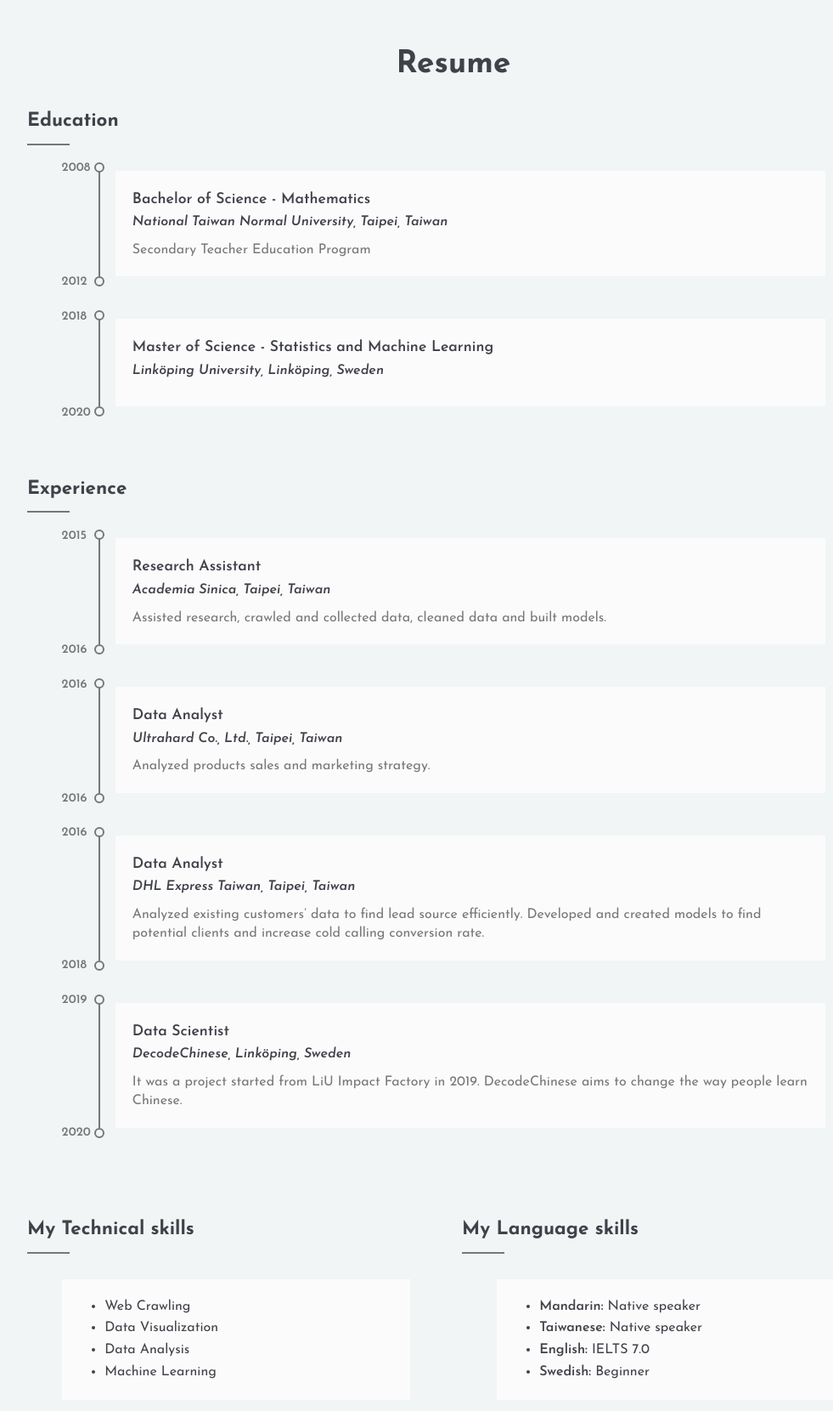
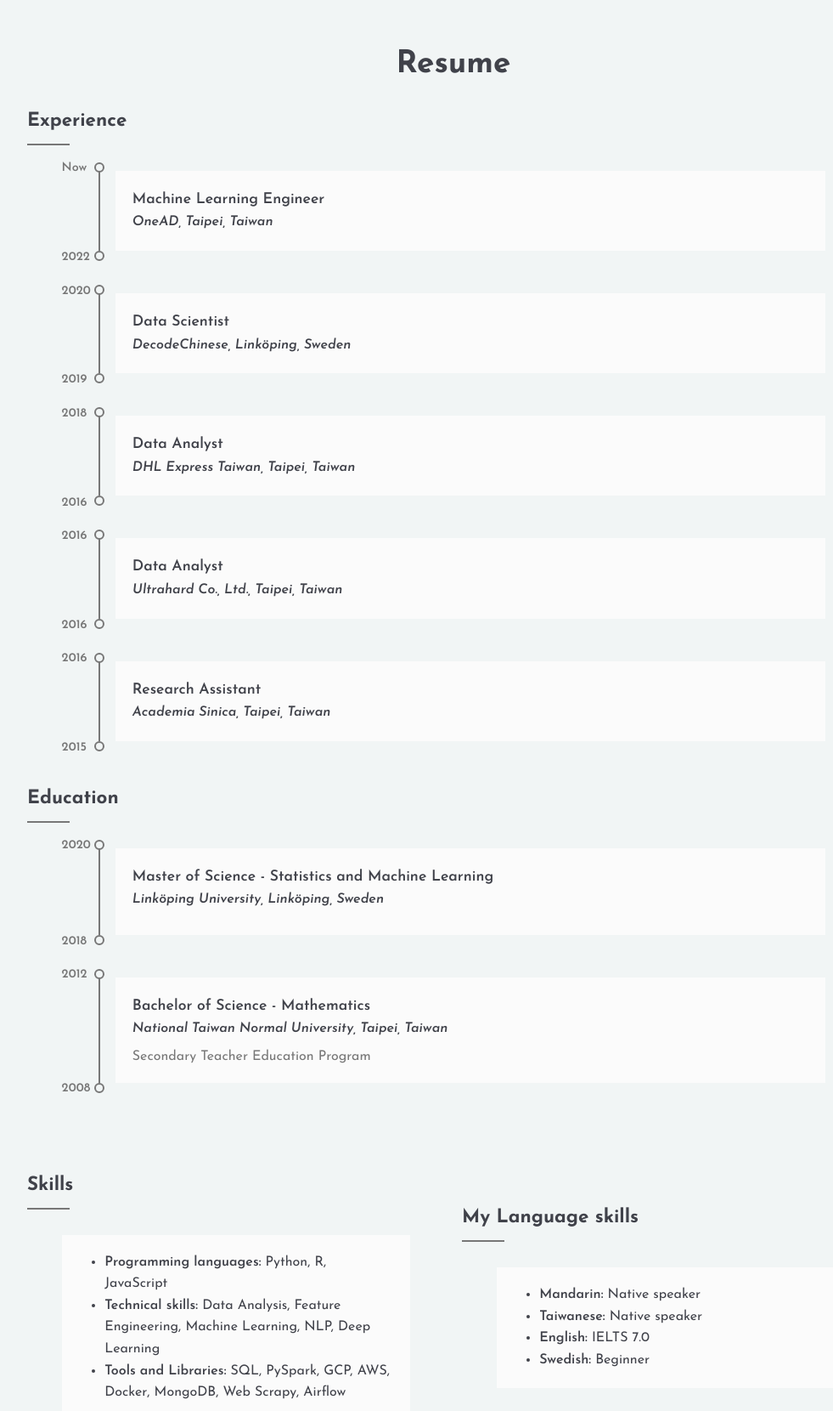
Before and after one commit to shihs/shihs.github.io, a plain HTML site: page index.html in a window 1280 px wide. Shown: the part 1140-2800 px from the top of the page at 85% size, without its empty margins (106-1087 px from the left). Drawn offline with Linux system fonts and the light colour scheme.

Commit message:
Modified homepage

```diff
--- a/index.html
+++ b/index.html
@@ -21,6 +21,7 @@
         <li><a href="#about">About</a></li>
         <li><a href="#resume">Resume</a></li>
         <li><a href="https://shihs.github.io/blog/" class="blog" target="_blank">Blog</a></li>
+        <li><a href="#">Project</a></li>
         <li><a href="#contact">Contact</a></li>
       </ul>
     </header>
@@ -37,7 +38,8 @@
               <h4 class="text-uppercase">This is me</h4>
               <h1 class="text-uppercase firstname name">Min-Chun</h1>
               <h1 class="text-uppercase surname name">Shih</h1>
-              <h2>Data Scientist</h2>
+              <h2>Machine Learning Engineer / Data Scientist</h2>
+              <!-- <h3></h3> -->
             </div> <!--/.intro-->
 
             <ul class="social-links">
@@ -62,11 +64,11 @@
             </div>
 
             <div class="about-content col">
-              <p>Hello, I'm Min-Chun. I'm from Taiwan.</p>
+              <p>Hello 你好, I'm Min-Chun. I'm from Taiwan.</p>
               <div class="qualification">
                 <ul>
-                  <li>Experience as a data scientist</li>
-                  <li>Experience with <span>Python</span>, <span>R</span>, and <span>SQL</span></li>
+                  <li>Experienced Data Scientist / Machine Leanring Engineer</li>
+                  <li>Experienced in <span>Python</span>, <span>R</span>, and <span>SQL</span></li>
                   <li>Master of Science, Statistics and Machine Learning</li>
                   <li>Bachelor of Science, Mathematics</li>
                 </ul>
@@ -80,10 +82,74 @@
       <div class="odd">
         <div class="content" id=resume>
           <h2>Resume</h2>
+          <div class="resume-content first-resume-content">
+            <h3 class="resume-title">Experience</h3>
+            <ul class="resume-detail">
+              <li>
+                <div>
+                  <div class="lead">Machine Learning Engineer</div>
+                  <div class="type">OneAD, Taipei, Taiwan</div>
+                </div>
+                <span class="number"><span>Now</span> <span>2022</span></span>
+              </li>
+
+              <li>
+                <div>
+                  <div class="lead">Data Scientist</div>
+                  <div class="type">DecodeChinese, Linköping, Sweden</div>
+                  <!-- <div class="info">
+                    <p>It was a project started from LiU Impact Factory in 2019. DecodeChinese aims to change the way people learn Chinese.</p>
+                  </div>   -->
+                </div>
+                <span class="number"><span>2020</span> <span>2019</span></span>
+              </li>
+              <li>
+                <div>
+                  <div class="lead">Data Analyst</div>
+                  <div class="type">DHL Express Taiwan, Taipei, Taiwan</div>
+                  <!-- <div class="info">
+                    <p>Analyzed existing customers’ data to find lead source efficiently. Developed and created models to find potential clients and  increase cold calling conversion rate.</p>
+                  </div> -->
+                </div>
+                <span class="number"><span>2018</span> <span>2016</span></span>
+              </li>
+              <li>
+                <div>
+                  <div class="lead">Data Analyst</div>
+                  <div class="type">Ultrahard Co., Ltd., Taipei, Taiwan</div>
+                  <!-- <div class="info">
+                    <p>Analyzed products sales and marketing strategy.</p>
+                  </div> -->
+                </div>
+                <span class="number"><span>2016</span> <span>2016</span></span>
+              </li>
+
+              <li>
+                <div>
+                  <div class="lead">Research Assistant</div>
+                  <div class="type">Academia Sinica, Taipei, Taiwan</div>
+                  <!-- <div class="info">
+                    <p>Assisted research, crawled and collected data, cleaned data and built models.</p>
+                  </div> -->
+                </div>
+                <span class="number"><span>2016</span> <span>2015</span></span>
+              </li>
+          </ul>
 
           <div class="resume-content first-resume-content">
             <h3 class="resume-title">Education</h3>
             <ul class="resume-detail">
+              <li>
+                <div>
+                  <div class="lead">Master of Science - Statistics and Machine Learning</div>
+                  <div class="type">Linköping University, Linköping, Sweden</div>
+                  <div class="info"></div>
+                </div>
+                <span class="number">
+                  <span>2020</span>
+                  <span>2018</span>
+                </span>
+              </li>
               <li>
                 <div>
                   <div class="lead">Bachelor of Science - Mathematics</div>
@@ -91,84 +157,21 @@
                   <div class="info">Secondary Teacher Education Program</div>
                 </div>
                 <span class="number">
+                  <span>2012</span>
                   <span>2008</span>
-                  <span>2012</span>
-                </span>
-              </li>
-
-              <li>
-                <div>
-                  <div class="lead">Master of Science - Statistics and Machine Learning</div>
-                  <div class="type">Linköping University, Linköping, Sweden</div>
-                  <div class="info"></div>
-                </div>
-                <span class="number">
-                  <span>2018</span>
-                  <span>2020</span>
                 </span>
               </li>
             </ul>
           </div>
 
-
-          <div class="resume-content first-resume-content">
-            <h3 class="resume-title">Experience</h3>
-            <ul class="resume-detail">
-              <li>
-                <div>
-                  <div class="lead">Research Assistant</div>
-                  <div class="type">Academia Sinica, Taipei, Taiwan</div>
-                  <div class="info">
-                    <p>Assisted research, crawled and collected data, cleaned data and built models.</p>
-                  </div>
-                </div>
-                <span class="number"><span>2015</span> <span>2016</span></span>
-              </li>
-
-              <li>
-                <div>
-                  <div class="lead">Data Analyst</div>
-                  <div class="type">Ultrahard Co., Ltd., Taipei, Taiwan</div>
-                  <div class="info">
-                    <p>Analyzed products sales and marketing strategy.</p>
-                  </div>
-                </div>
-                <span class="number"><span>2016</span> <span>2016</span></span>
-              </li>
-
-              <li>
-                <div>
-                  <div class="lead">Data Analyst</div>
-                  <div class="type">DHL Express Taiwan, Taipei, Taiwan</div>
-                  <div class="info">
-                    <p>Analyzed existing customers’ data to find lead source efficiently. Developed and created models to find potential clients and  increase cold calling conversion rate.</p>
-                  </div>
-                </div>
-                <span class="number"><span>2016</span> <span>2018</span></span>
-              </li>
-
-              <li>
-                <div>
-                  <div class="lead">Data Scientist</div>
-                  <div class="type">DecodeChinese, Linköping, Sweden</div>
-                  <div class="info">
-                    <p>It was a project started from LiU Impact Factory in 2019. DecodeChinese aims to change the way people learn Chinese.</p>
-                  </div>
-                </div>
-                <span class="number"><span>2019</span> <span>2020</span></span>
-              </li>
-          </ul>
         </div>
-
-
         <div class="group">
           <div class="resume-content col">
-            <h3 class="resume-title">My Technical skills</h3>
+            <h3 class="resume-title">Skills</h3>
             <ul class="skills">
-              <li>Web Crawling</li>
-              <li>Data Visualization</li>
-              <li>Data Analysis</li>
-              <li>Machine Learning</li>
+              <li><span>Programming languages:</span> Python, R, JavaScript</li>
+              <li><span>Technical skills:</span> Data Analysis, Feature Engineering, Machine Learning, NLP, Deep Learning</li>
+              <li><span>Tools and Libraries:</span> SQL, PySpark, GCP, AWS, Docker, MongoDB, Web Scrapy, Airflow</li>
             </ul>
           </div>
 
@@ -184,7 +187,6 @@
         </div>
       </div>
 
-
       <div class="even">
         <div class="content"  id="contact">
           <h2>Contact Me</h2>
@@ -192,8 +194,8 @@
               <i class="far fa-envelope"></i>
               <a href="mailto:mcshihs@gmail.com">mcshihs@gmail.com</a>
           </div>
-          <form class="contact-form">
-              <div class="row">
+          <form class="contact-form" action="mailto:mcshihs@gmail.com" method="post">
+              <!-- <div class="row">
                 <div class="col-md-6">
                     <input type="text" placeholder="Name">
                 </div>
@@ -206,9 +208,9 @@
                 <div>
                     <textarea placeholder="Message"></textarea>
                 </div>
-              </div>
+              </div> -->
               <div class="text-md-right">
-                <button class="site-btn">Send message</button>
+                <button class="site-btn" type="submit">Send E-mail</button>
               </div>
           </form>
         </div>
@@ -216,15 +218,8 @@
     </main>
 
     <footer class="footer">
-      <p>&copy; 2020. All rights reserved.</p>
+      <p>&copy; 2023. All rights reserved.</p>
     </footer>
 
     </body>
-
-
-
-
-
-
-
 </html>
```
